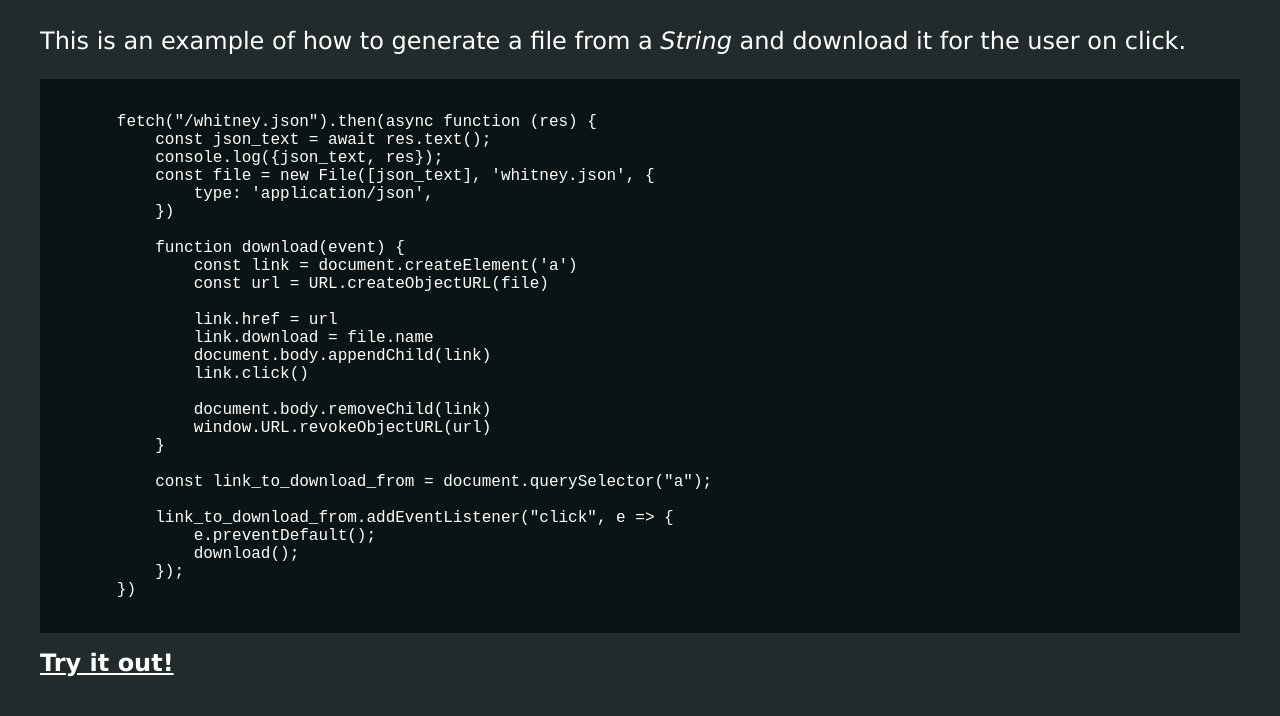
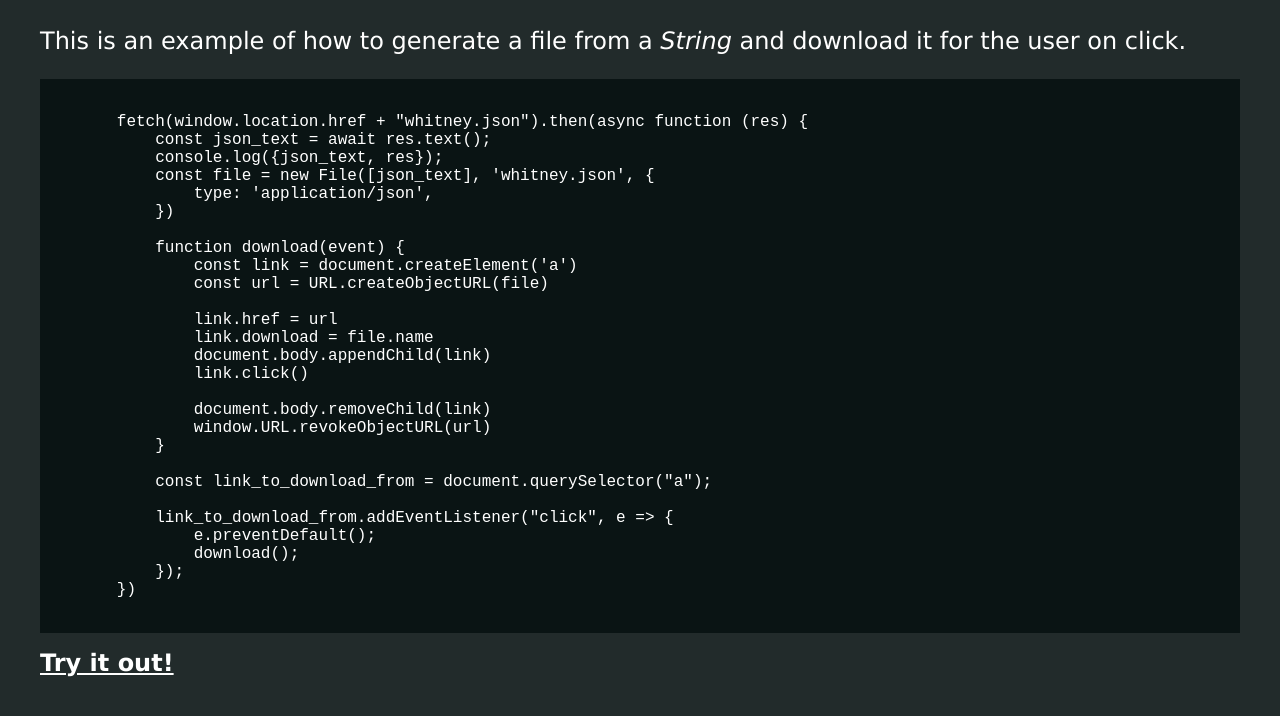
Before and after one commit to draynur/js-file-creation, a plain HTML site: page index.html in a window 1280 px wide. Shown: the part 114-830 px from the top of the page. Drawn offline with Linux system fonts and the light colour scheme; no server answers.

Commit message:
Minor fix.

```diff
--- a/index.html
+++ b/index.html
@@ -37,7 +37,7 @@
         <a href="#"><b>Try it out!</b></a>
     </div>
     <script id="sampleScript">
-        fetch("/whitney.json").then(async function (res) {
+        fetch(window.location.href + "whitney.json").then(async function (res) {
             const json_text = await res.text();
             console.log({json_text, res});
             const file = new File([json_text], 'whitney.json', {
```
